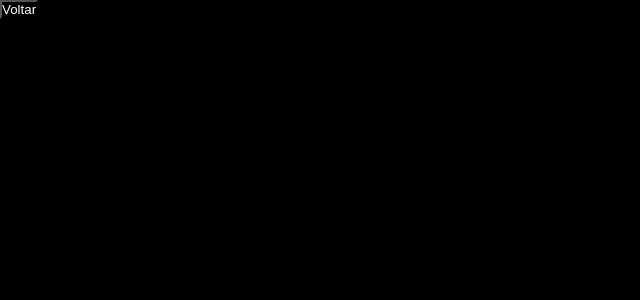
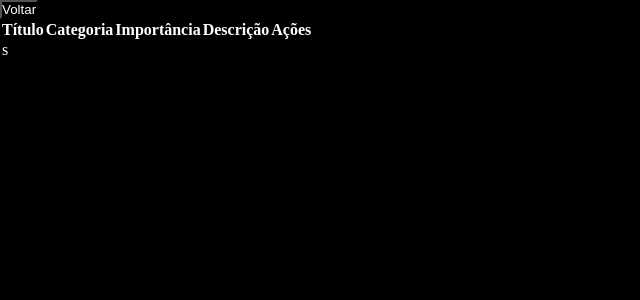
Before and after one commit to gabriel-d-sona/Lista-de-Tarefas, a React (Create React App) app in the folder lista-de-tarefas/: page /tarefas-feitas in a window 1280 px wide. Shown: the top 300 px of the page, without its empty margins (0-640 px from the left). Built offline with nearby package versions, Linux system fonts and the light colour scheme.

Commit message:
tabela tarefas feitas pronta

```diff
--- a/lista-de-tarefas/src/componentes/TableTarefasFeitas.js
+++ b/lista-de-tarefas/src/componentes/TableTarefasFeitas.js
@@ -0,0 +1,45 @@
+import React from "react";
+
+class TableTarefasFeitas extends React.Component {
+    render() {
+        const { historicoArr, onDelete, onReturn } = this.props;
+        if (!historicoArr) {
+            return <div>Loading...</div>;
+        }
+        return (
+            <div className="table">
+                <table>
+                    <thead className="tHead">
+                        <tr>
+                            <th className="th">Título</th>
+                            <th className="th">Categoria</th>
+                            <th className="th">Importância</th>
+                            <th className="th">Descrição</th>
+                            <th className="th">Ações</th>
+                        </tr>
+                    </thead>
+                    <tbody className="tBody">
+                        {historicoArr.map((item, index) => (
+                            <tr key={index}>
+                                <td>{item.titulo}</td>
+                                <td>{item.categoria}</td>
+                                <td>{item.importancia}</td>
+                                <td>{item.descricao}</td>
+                                <td>
+                                    <button onClick={() => onReturn(index)}>
+                                        Mover para Tarefas
+                                    </button>
+                                    <button onClick={() => onDelete(index)}>
+                                        Delete
+                                    </button>
+                                </td>
+                            </tr>
+                        ))}
+                    </tbody>s
+                </table>
+            </div>
+        )
+    }
+}
+
+export default TableTarefasFeitas;
--- a/lista-de-tarefas/src/pages/TarefasFeitas.js
+++ b/lista-de-tarefas/src/pages/TarefasFeitas.js
@@ -1,17 +1,42 @@
 import React from "react";
 import { Navigate } from "react-router-dom";
+import TableTarefasFeitas from "../componentes/TableTarefasFeitas";
 
 class TarefasFeitas extends React.Component {
     state = {
         navigate: false,
+        historicoArr: [],
+    }
+
+    componentDidMount() {
+        const storedData = JSON.parse(localStorage.getItem("historicoArr")) || [];
+        this.setState({ historicoArr: storedData });
     }
 
     handleBackClick = () => {
         this.setState({ navigate: true });
     }
 
+    handleReturn = (index) => {
+        const newArr = [...this.state.historicoArr];
+        const returnItem = newArr.splice(index, 1)[0];
+        this.setState({ historicoArr: newArr });
+        localStorage.setItem("historicoArr", JSON.stringify(newArr));
+
+        const meuArr = JSON.parse(localStorage.getItem("meuArr")) || [];
+        meuArr.push(returnItem);
+        localStorage.setItem("meuArr", JSON.stringify(meuArr));
+    }
+
+    handleDelete = (index) => {
+        const newArr = [...this.state.historicoArr];
+        newArr.splice(index, 1);
+        this.setState({ historicoArr: newArr });
+        localStorage.setItem("historicoArr", JSON.stringify(newArr));
+    }
+
     render() {
-        const { navigate } = this.state;
+        const { navigate, historicoArr } = this.state;
         if (navigate) {
             return <Navigate to="/" />
         }
@@ -26,6 +51,11 @@ class TarefasFeitas extends React.Component {
                         Voltar
                     </button>
                 </div>
+                <TableTarefasFeitas
+                    historicoArr={historicoArr}
+                    onDelete={this.handleDelete}
+                    onReturn={this.handleReturn}
+                 />
             </div>
         )
     }
```
